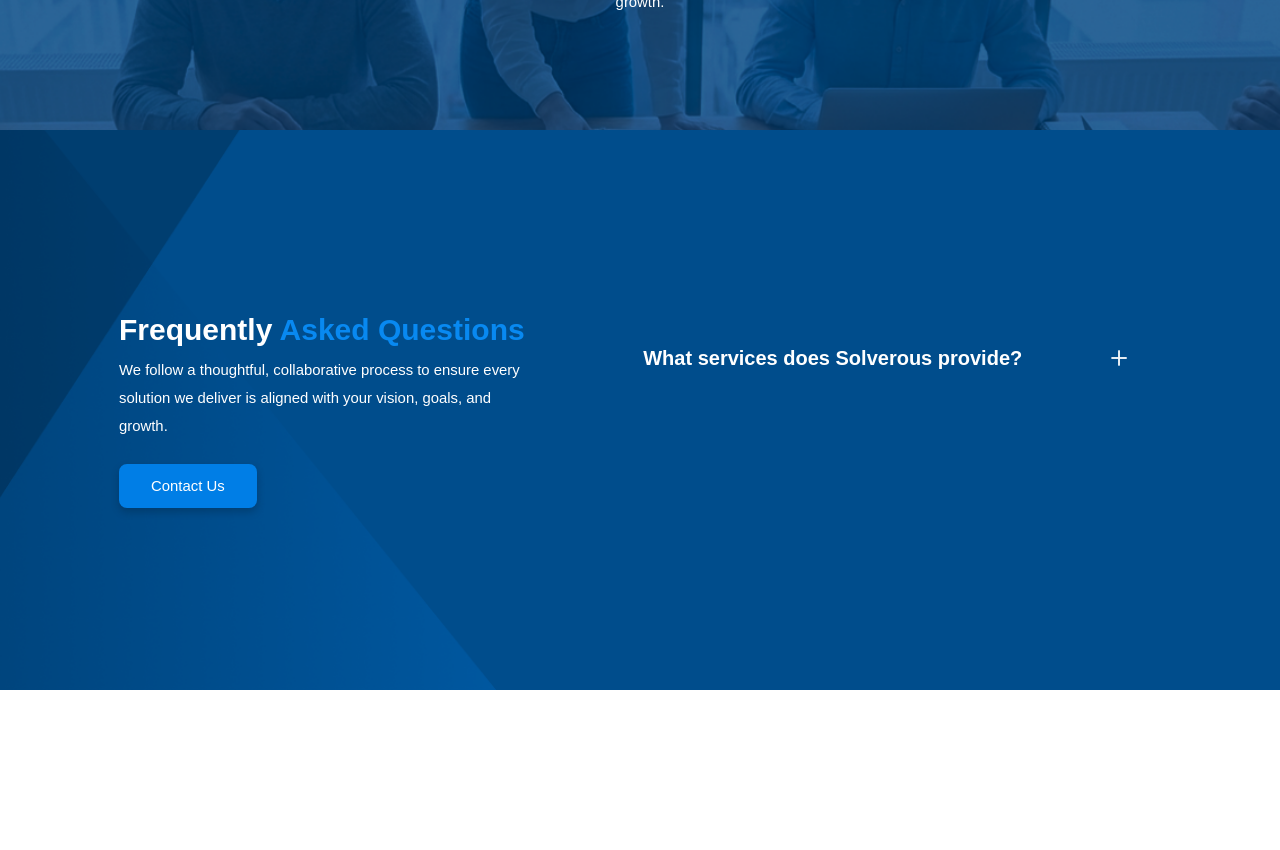
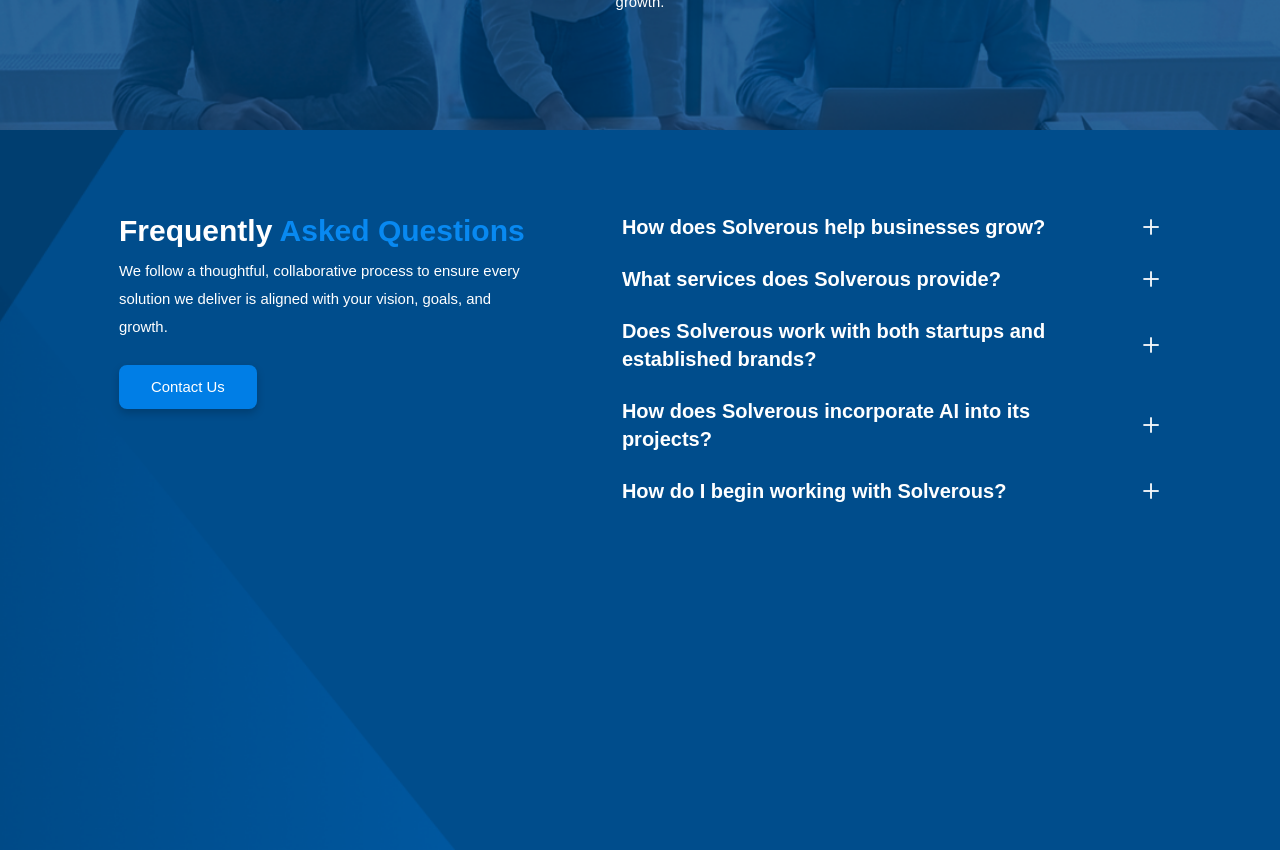
Before and after one commit to SolverousTech/SolverousWebsite, a React (Create React App) app in the folder solverouswebsite/: page / in a window 1280 px wide. Shown: the part 4660-5510 px from the top of the page. Before the commit the page ends 5350 px from the top, so only its background shows below. Built offline with nearby package versions, Linux system fonts and the light colour scheme.

Commit message:
FAQs section done

```diff
--- a/solverouswebsite/src/components/FAQs/faqs.js
+++ b/solverouswebsite/src/components/FAQs/faqs.js
@@ -3,19 +3,62 @@ import PlusIcon from "../../assets/plus.png";
 import MinusIcon from "../../assets/minus.png";
 
 function FAQItem() {
-    const [isOpen, setIsOpen] = useState(false);
+    const [openIndex, setOpenIndex] = useState(null);
+
+    const faqs = [
+        {
+            question: "How does Solverous help businesses grow?",
+            answer:
+                "We help businesses scale through digital transformation, automation, cloud solutions, and data-driven systems that improve efficiency and customer engagement.",
+        },
+        {
+            question: "What services does Solverous provide?",
+            answer:
+                "Solverous offers custom software development, web and application development, AI-powered and smart systems, and end-to-end project solutions.",
+        },
+        {
+            question: "Does Solverous work with both startups and established brands?",
+            answer:
+                "Yes, Solverous works with startups, growing businesses, and established brands, delivering solutions tailored to their specific goals and scale.",
+        },
+        {
+            question: "How does Solverous incorporate AI into its projects?",
+            answer:
+                "We integrate AI features such as automation, chatbots, and data-driven tools to improve efficiency, user experience, and decision-making.",
+        },
+        {
+            question: "How do I begin working with Solverous?",
+            answer:
+                "Simply contact us through our website to discuss your idea, and our team will guide you through the next steps.",
+        },
+    ];
+
+    return (
+        <div className=" flex flex-col space-y-6 ">
+            {faqs.map((faq, index) => {
+                const isOpen = openIndex === index;
 
                 return (
                     <div
-            className={`h-fit p-8 rounded-2xl w-full max-w-5xl transition-all duration-300
-            ${isOpen ? "bg-white" : "bg-transparent"}`}
+                        key={index}
+                        className={`h-fit rounded-2xl w-full max-w-5xl transition-all duration-300
+              ${isOpen ? "bg-white p-6 md:p-8" : "bg-transparent p-0"}
+            `}
                     >
                         <div className="flex justify-between items-center">
-                <h5 className={`h5_title ${isOpen ? "text-[#004D8C]" : "text-white" }`}>
-                    What services does Solverous provide?
+                            <h5
+                                className={`h5_title transition-colors duration-300 w-[87%]
+                  ${isOpen ? "text-[#004D8C]" : "text-white"}
+                `}
+                            >
+                                {faq.question}
                             </h5>
 
-                <button onClick={() => setIsOpen(!isOpen)}>
+                            <button
+                                onClick={() =>
+                                    setOpenIndex(isOpen ? null : index)
+                                }
+                            >
                                 <img
                                     src={isOpen ? MinusIcon : PlusIcon}
                                     alt={isOpen ? "Minimize" : "Expand"}
@@ -25,16 +68,15 @@ function FAQItem() {
                         </div>
 
                         <div
-                className={`overflow-hidden transition-all duration-300 ${isOpen ? "max-h-40 opacity-100 mt-4" : "max-h-0 opacity-0"
-                    }`}
+                            className={` w-[90%] overflow-hidden transition-all duration-300
+                ${isOpen ? "max-h-48 opacity-100 mt-4" : "max-h-0 opacity-0"}
+              `}
                         >
-                <p className="p_white_bg">
-                    Solverous offers custom software development, web and application
-                    development, AI-powered and smart systems, and end-to-end project
-                    solutions. We design, build, and deploy secure, scalable technology
-                    tailored to your goals and needs.
-                </p>
+                            <p className="p_white_bg">{faq.answer}</p>
                         </div>
+                    </div>
+                );
+            })}
         </div>
     );
 }
--- a/solverouswebsite/src/pages/Home/home.js
+++ b/solverouswebsite/src/pages/Home/home.js
@@ -217,16 +217,16 @@ function Home() {
         </section>
 
         {/* FAQs Section */}
-        <section style={faqsBg} className=" flex flex-col md:flex-row justify-center items-center bg-no-repeat bg-cover bg-center h-[70vh] md:h-[70vh] ">
-          <div className=" body_margin flex flex-row space-x-20 ">
-            <div className="w-fit space-y-6 ">
-              <div className=" w-full md:w-full space-y-2 ">
-                <h3 className="text-[2rem] md:text-3xl font-bold text-white ">Frequently <span className="text-[#0889f1]">Asked Questions</span></h3>
-                <p className=" p_blue_bg w-full ">We follow a thoughtful, collaborative process to ensure every solution we deliver is aligned with your vision, goals, and growth.</p>
-              </div>
-              <Button title="Contact Us" type="none" buttonCustomStyle=" text-white bg-[#007EE6] hover:bg-[#056CC2] py-3 px-[5%] md:py-2 md:px-8 border-[#007EE6] hover:bg-white hover:border-white hover:text-[#007EE6] [box-shadow:0_4px_8px_rgba(1,0,0,0.2)] " />
+        <section style={faqsBg} className=" flex flex-col md:flex-row justify-center items-center bg-no-repeat bg-cover bg-center h-[135vh] md:h-[90vh] ">
+          <div className=" mr-[2.063rem] ml-[2.063rem] md:ml-[7.438rem] mt-[4rem] md:mt-0 w-[84%] md:w-fit space-y-6 justify-center items-start h-[32%] md:h-[77%] ">
+            <div className=" w-full md:w-full space-y-2 ">
+              <h3 className="text-[2rem] md:text-3xl font-bold text-white ">Frequently <span className="text-[#0889f1]">Asked Questions</span></h3>
+              <p className=" p_blue_bg w-[95%] ">We follow a thoughtful, collaborative process to ensure every solution we deliver is aligned with your vision, goals, and growth.</p>
             </div>
-            <FAQItem/>
+            <Button title="Contact Us" type="none" buttonCustomStyle=" text-white bg-[#007EE6] hover:bg-[#056CC2] py-3 px-[5%] md:py-2 md:px-8 border-[#007EE6] hover:bg-white hover:border-white hover:text-[#007EE6] [box-shadow:0_4px_8px_rgba(1,0,0,0.2)] " />
+          </div>
+          <div className=" mr-[2.063rem] ml-[2.063rem] md:mr-[7.438rem] w-[84%] md:w-[80%] justify-center items-start h-[77%]">
+            <FAQItem />
           </div>
         </section>
       </main>
```
Lines whose indentation alone changed are shown as unchanged.
